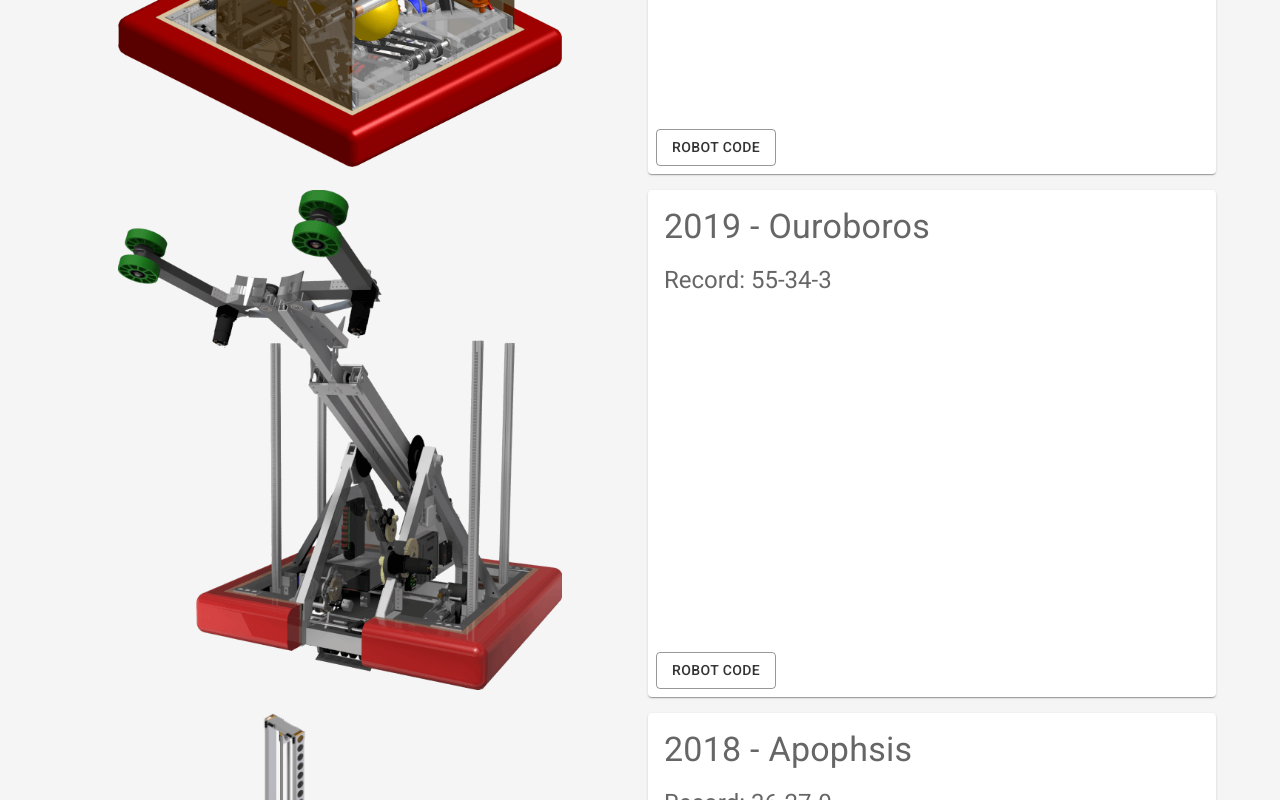
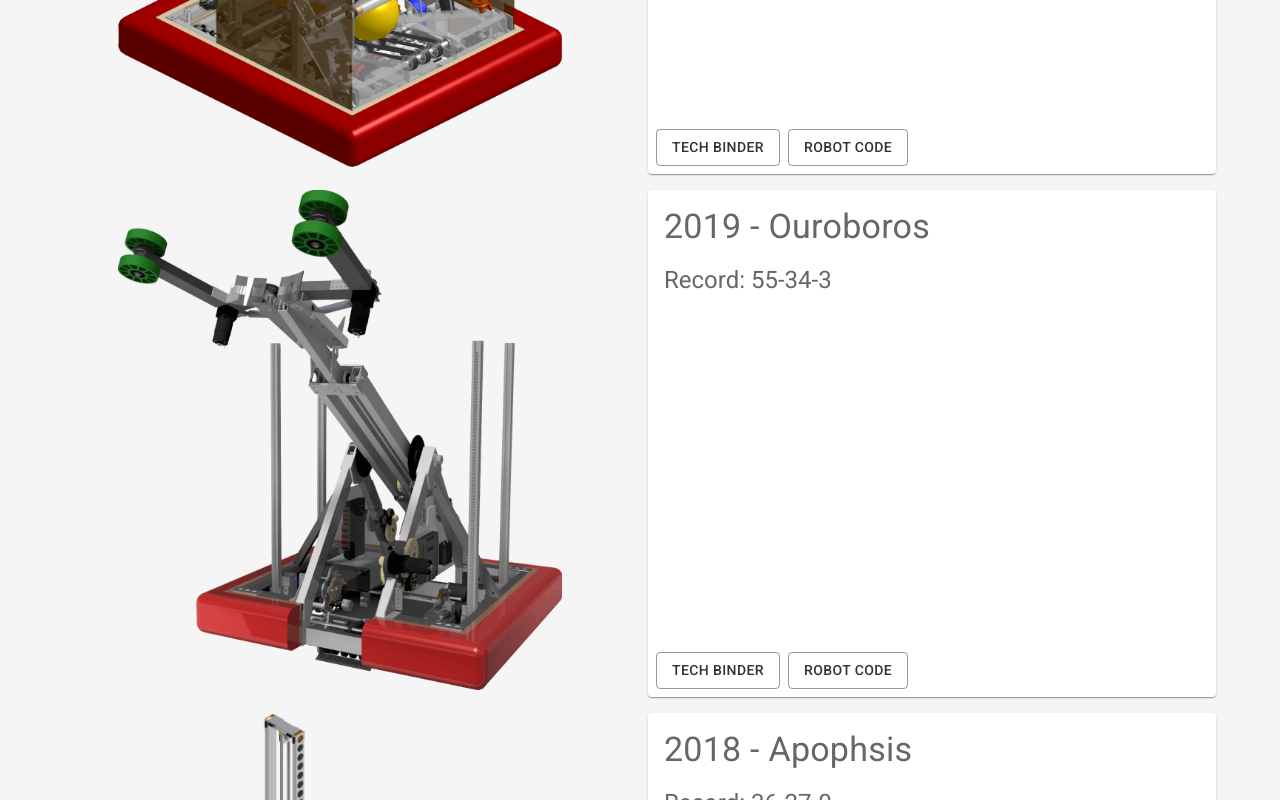
Before and after one commit to team401/team401.github.io, a React (Create React App) app: page /robots in a window 1280 px wide. Shown: the part 1940-2740 px from the top of the page. Built offline with nearby package versions, Linux system fonts and the light colour scheme.

Commit message:
Add more tech binders

```diff
--- a/src/Robots.tsx
+++ b/src/Robots.tsx
@@ -112,18 +112,24 @@ const robots: RobotInfo[] = [
     img: robot2020,
     full: robot2020full,
     codeLink: "https://github.com/team401/2020-Robot-Code",
+    techBinder:
+      "https://docs.google.com/spreadsheets/d/1XpBeeOpbmxH3wOLGNq6xpUi1ik0mAV4oYa5G_X_atjs/edit?usp=share_link",
   }),
   new RobotInfo(2019, "Ouroboros", {
     img: robot2019,
     full: robot2019full,
     record: "55-34-3",
     codeLink: "https://github.com/team401/2019-Robot-Code",
+    techBinder:
+      "https://docs.google.com/spreadsheets/d/1I-6ZXyRkmzfJNMDje_uYloxcl8N80nUArxrgwYMmwB4/edit?usp=sharing",
   }),
   new RobotInfo(2018, "Apophsis", {
     img: robot2018,
     full: robot2018full,
     record: "36-27-0",
     codeLink: "https://github.com/team401/2018-Robot-Code",
+    techBinder:
+      "https://docs.google.com/spreadsheets/d/1EEeoARwE_gVD-K3Rq7yFSZtw8TCNdIWoW9UrcANQ8vs/edit?usp=sharing",
   }),
   new RobotInfo(2017, "Phil", {
     img: robot2017,
@@ -132,6 +138,8 @@ const robots: RobotInfo[] = [
     cadLink:
       "https://drive.google.com/drive/folders/1kwPP_zcAugBJMBr_K-Lspbv3sBOXUBAn?usp=share_link",
     codeLink: "https://github.com/team401/2017-Robot-Code",
+    techBinder:
+      "https://docs.google.com/spreadsheets/d/19phOgF0MFvmUJsUwKOc-AYFOztHVuFnCOuwdu2-Yrjk/edit?usp=sharing",
   }),
   new RobotInfo(2016, "Quetzalcoatl", {
     img: robot2016,
```
